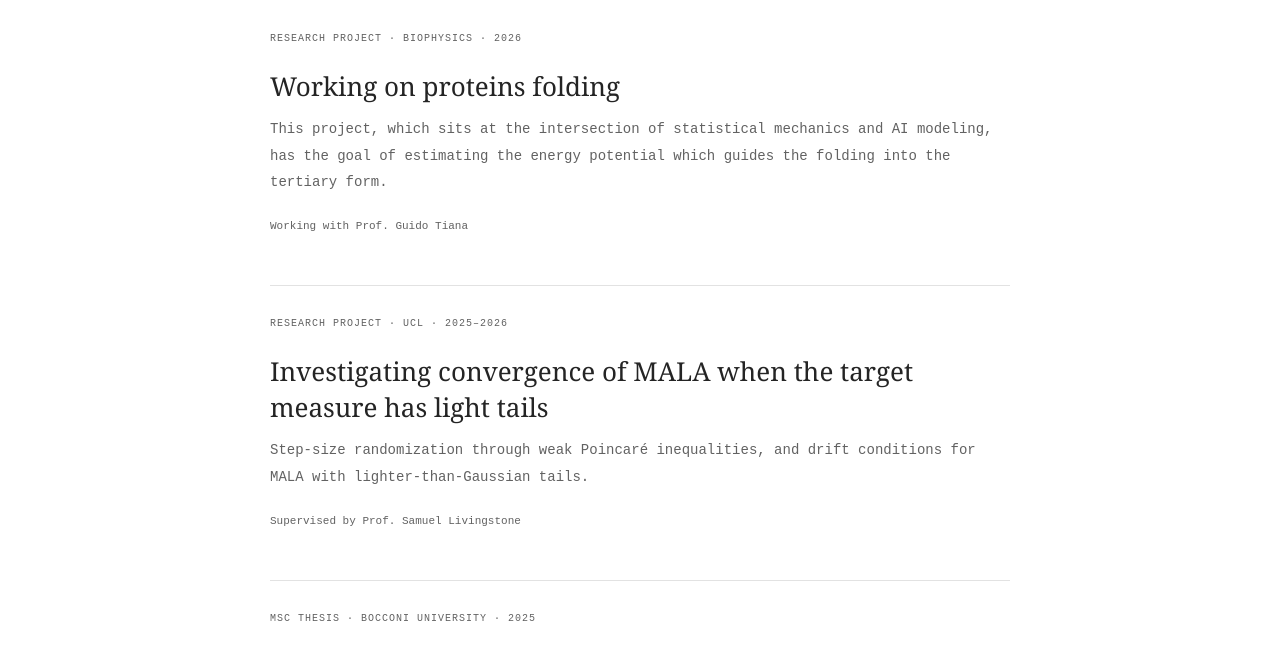
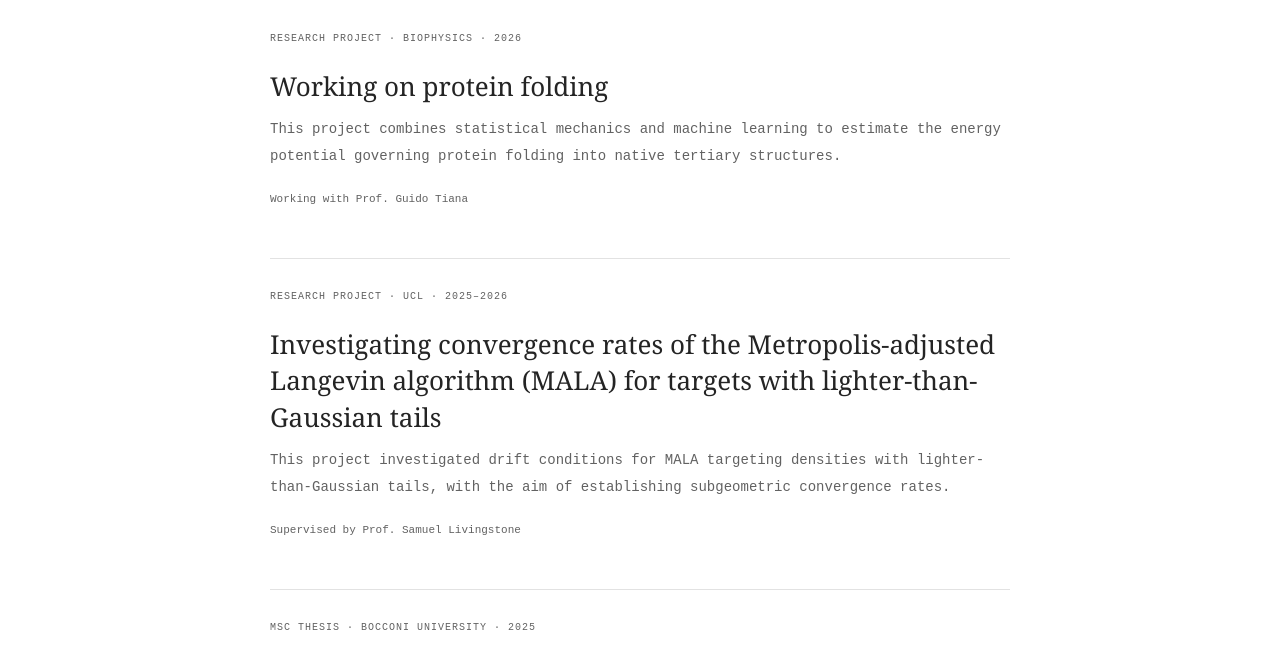
Before and after one commit to LeoScara00/LeoScara00.github.io, an Astro site: page /research in a window 1280 px wide. Shown: the part 358-1003 px from the top of the page. Built offline with nearby package versions, Linux system fonts and the light colour scheme; Astro itself is replaced by a stand-in of ours.

Commit message:
Clarify protein folding and MALA research descriptions

```diff
--- a/src/pages/research.astro
+++ b/src/pages/research.astro
@@ -8,14 +8,14 @@ import Layout from "../layouts/Layout.astro";
     <div class="section-body">
       <article class="research-item">
         <p class="eyebrow">Research project · BioPhysics · 2026</p>
-        <h3>Working on proteins folding</h3>
-        <p>This project, which sits at the intersection of statistical mechanics and AI modeling, has the goal of estimating the energy potential which guides the folding into the tertiary form.</p>
+        <h3>Working on protein folding</h3>
+        <p>This project combines statistical mechanics and machine learning to estimate the energy potential governing protein folding into native tertiary structures.</p>
         <p class="meta">Working with Prof. Guido Tiana</p>
       </article>
       <article class="research-item">
         <p class="eyebrow">Research project · UCL · 2025–2026</p>
-        <h3>Investigating convergence of MALA when the target measure has light tails</h3>
-        <p>Step-size randomization through weak Poincaré inequalities, and drift conditions for MALA with lighter-than-Gaussian tails.</p>
+        <h3>Investigating convergence rates of the Metropolis-adjusted Langevin algorithm (MALA) for targets with lighter-than-Gaussian tails</h3>
+        <p>This project investigated drift conditions for MALA targeting densities with lighter-than-Gaussian tails, with the aim of establishing subgeometric convergence rates.</p>
         <p class="meta">Supervised by Prof. Samuel Livingstone</p>
       </article>
       <article class="research-item">
```
